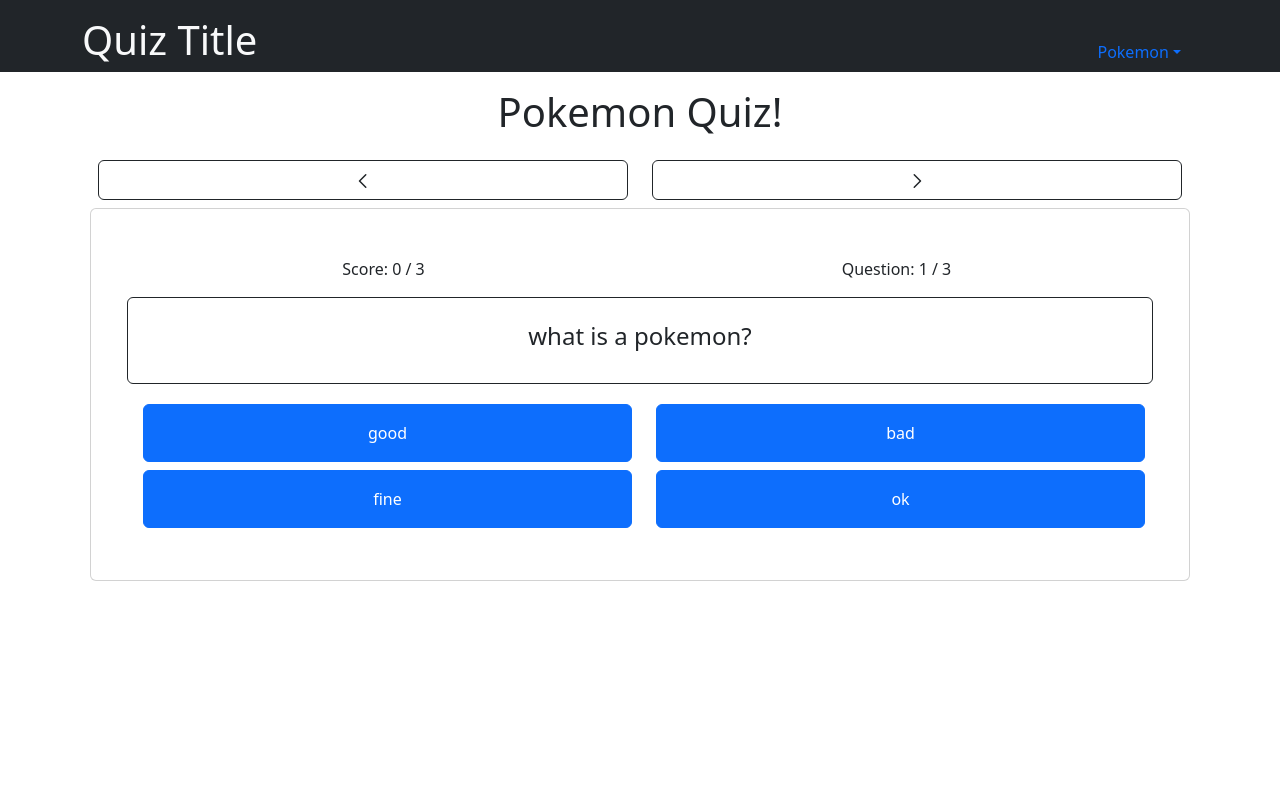
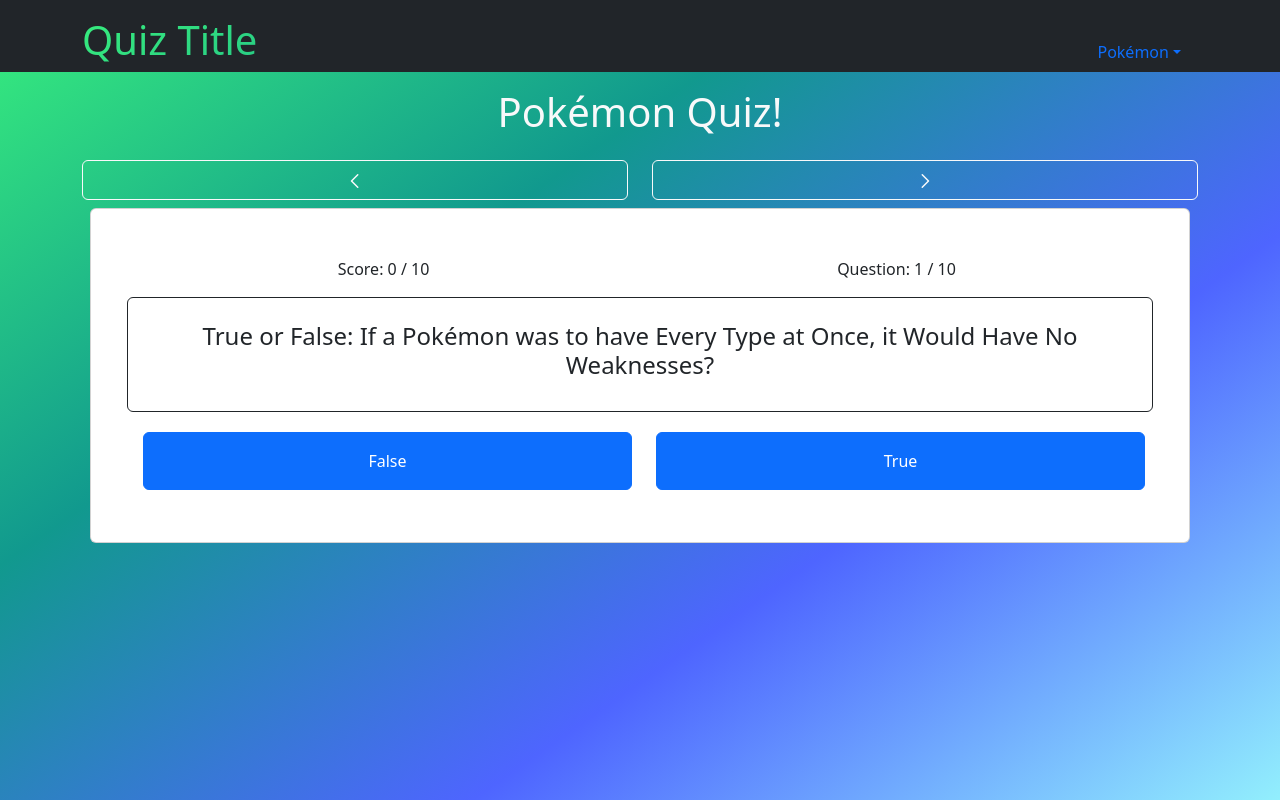
Before and after one commit to barrales-d/Quizlite, a plain HTML site: page index.html in a window 1280 px wide. Drawn offline with nearby package versions, Linux system fonts and the light colour scheme.

Commit message:
pokemon questions + more styling

```diff
--- a/index.css
+++ b/index.css
@@ -1,3 +1,8 @@
+body {
+    height: 100vh;
+    background: linear-gradient(145deg, #38EF7D, #11998E, #4E65FF, #92EFFD) no-repeat;
+}
+
 /* used to give the  `<`, `>` icons the bootstrap colors  */
 svg {
     color: inherit;
@@ -12,6 +17,11 @@
     cursor: pointer;
 }
 
+.multi-color {
+    background: linear-gradient(150deg, #38EF7D, #11998E) no-repeat;
+    background-clip: text;
+    color: transparent;
+}
 @media only screen and (max-width: 40em) {
 
     /* on small screen, it seperates the tabs from the title */
--- a/index.html
+++ b/index.html
@@ -5,8 +5,8 @@
     <meta charset="UTF-8">
     <meta name="viewport" content="width=device-width, initial-scale=1.0">
     <title>Quiz Website</title>
+    <link href="https://cdn.jsdelivr.net/npm/bootstrap@5.3.3/dist/css/bootstrap.min.css" rel="stylesheet">
     <link rel="stylesheet" href="index.css">
-    <link href="https://cdn.jsdelivr.net/npm/bootstrap@5.3.3/dist/css/bootstrap.min.css" rel="stylesheet">
 </head>
 
 <body>
@@ -14,7 +14,7 @@
     <header class="bg-dark text-light">
         <div class="container">
             <div class="row pt-3">
-                <div class="col-6">
+                <div class="col-6 multi-color">
                     <h1>Quiz Title</h1>
                 </div>
                 <div class="col-6 flush-nav">
@@ -23,7 +23,7 @@
                             <a class="nav-link dropdown-toggle text-capitalize" data-bs-toggle="dropdown" href="#"
                                 role="button" aria-expanded="false" id="tabTitle"></a>
                             <ul class="dropdown-menu" id="navigationTabs">
-                                <li><a class="dropdown-item" href="#">Pokemon</a></li>
+                                <li><a class="dropdown-item" href="#">Pok&eacute;mon</a></li>
                                 <li><a class="dropdown-item" href="#">Anime</a></li>
                                 <li><a class="dropdown-item" href="#">Something else here</a></li>
                             </ul>
@@ -36,10 +36,10 @@
     </header>
 
     <div class="tab-content container text-center">
-        <h1 class="text-capitalize py-3" id="quizTitle">quiz!</h1>
-        <div class="row m-1">
+        <h1 class="text-capitalize py-3 text-light" id="quizTitle">quiz!</h1>
+        <div class="row">
             <div class="col-6">
-                <button class="btn btn-outline-dark w-100" type="button" id="previousBtn">
+                <button class="btn btn-outline-light w-100" type="button" id="previousBtn">
                     <svg xmlns="http://www.w3.org/2000/svg" viewBox="0 0 24 24" width="24" height="24">
                         <path fill="currentColor"
                             d="M15.28 5.22a.75.75 0 0 1 0 1.06L9.56 12l5.72 5.72a.749.749 0 0 1-.326 1.275.749.749 0 0 1-.734-.215l-6.25-6.25a.75.75 0 0 1 0-1.06l6.25-6.25a.75.75 0 0 1 1.06 0Z">
@@ -49,7 +49,7 @@
                 </button>
             </div>
             <div class="col-6">
-                <button class="btn btn-outline-dark w-100" type="button" id="nextBtn">
+                <button class="btn btn-outline-light w-100" type="button" id="nextBtn">
                     <svg xmlns="http://www.w3.org/2000/svg" viewBox="0 0 24 24" width="24" height="24">
                         <path fill="currentColor"
                             d="M8.72 18.78a.75.75 0 0 1 0-1.06L14.44 12 8.72 6.28a.751.751 0 0 1 .018-1.042.751.751 0 0 1 1.042-.018l6.25 6.25a.75.75 0 0 1 0 1.06l-6.25 6.25a.75.75 0 0 1-1.06 0Z">
--- a/js/modal.js
+++ b/js/modal.js
@@ -36,6 +36,6 @@
 
     $('#quizCompleted').on('hide.bs.modal', function (e) {
         document.querySelector("#resetContainer")
-            .innerHTML = `<button type="button" class="btn btn-outline-dark w-100" data-click="resetQuiz">Reset</button>`;
+            .innerHTML = `<button type="button" class="btn btn-outline-light mb-2 w-100" data-click="resetQuiz">Reset</button>`;
     });
 });
--- a/js/quiz.js
+++ b/js/quiz.js
@@ -23,6 +23,17 @@
     fadeInOutAnimation(feedbackContainer);
 }
 
+// copied from: https://stackoverflow.com/questions/2450954/how-to-randomize-shuffle-a-javascript-array
+/* Randomize array in-place using Durstenfeld shuffle algorithm */
+function shuffleArray(array) {
+    for (var i = array.length - 1; i > 0; i--) {
+        var j = Math.floor(Math.random() * (i + 1));
+        var temp = array[i];
+        array[i] = array[j];
+        array[j] = temp;
+    }
+}
+
 class Quiz {
     // questions should be an array of objects
     // each object should be a question object in this format:
@@ -42,6 +53,8 @@
         this.questions.forEach((question) => {
             question.answerChoice = undefined;
         })
+
+        shuffleArray(this.questions);
 
         this.score = 0;
         this.currentQuestion = 0;
@@ -105,6 +118,7 @@
         let answersHTML = "<div class='row'>";
 
         let answers = this.questions[this.currentQuestion].possibleAnswers;
+        let answersArray = [];
         answers.forEach((answer, index) => {
             let color = "primary";
             let disabled = false;
@@ -119,15 +133,20 @@
                 disabled = true;
             }
 
-            answersHTML +=
+            answersArray.push(
                 `<div class="col-6">
-                <button class="btn btn-${(userChoice == index) ? color : "primary"} m-1 px-4 py-3 w-100"
+                    <button class="btn btn-${(userChoice == index) ? color : "primary"} m-1 px-4 py-3 w-100"
                     type="button" data-choice="${index}" ${(disabled) ? "disabled" : ""}>
                     ${answer}
-                </button>
-            </div>`;
+                    </button>
+                </div>`
+            );
+        });
 
-        });
+        shuffleArray(answersArray);
+
+        answersHTML += answersArray.join("");
+
         answersHTML += "</div>";
 
         document.querySelector("#answerDisplay").innerHTML = answersHTML;
--- a/js/quiz_questions.js
+++ b/js/quiz_questions.js
@@ -1,18 +1,53 @@
 const POKEMON_QUESTIONS = [
     {
-        "question": "what is a pokemon?",
-        "possibleAnswers": ["good", "bad", "fine", "ok"],
+        "question": "What is the starting town named in Gen 1?",
+        "possibleAnswers": ["Pallet Town", "New Bark Town", "Postwick", "Littleroot Town"],
         "correctAnswer": 0,
     },
     {
-        "question": "What are you doing?",
-        "possibleAnswers": ["nothing", "coding", "playing games"],
+        "question": "True or False: There are 18 Pokémon types in total?",
+        "possibleAnswers": ["True", "False"],
+        "correctAnswer": 0,
+    },
+    {
+        "question": "How many evolutions does Eevee have?",
+        "possibleAnswers": ["6", "8", "9", "1"],
         "correctAnswer": 1,
     },
     {
-        "question": "Is Water Wet?",
+        "question": "What are the three types of starter Pokémon?",
+        "possibleAnswers": ["Ghost, Grass, Water", "Water, Electric, Fire", "Fighting, Dark, Normal", "Grass, Fire, Water"],
+        "correctAnswer": 3,
+    },
+    {
+        "question": "Who was the first Pokémon ever designed?",
+        "possibleAnswers": ["Mew", "Rhydon", "Mewtwo", "Pikachu"],
+        "correctAnswer": 1,
+    },
+    {
+        "question": "True or False: If a Pokémon was to have Every Type at Once, it Would Have No Weaknesses?",
         "possibleAnswers": ["True", "False"],
         "correctAnswer": 1,
+    },
+    {
+        "question": "How does Pikachu evolve into Raichu?",
+        "possibleAnswers": ["Level up", "Firestone", "Thunderstone", "Rare Candy"],
+        "correctAnswer": 2,
+    },
+    {
+        "question": "Which pokemon is a Mythical?",
+        "possibleAnswers": ["Caterpie", "Pikachu", "Swampert", "Celebi"],
+        "correctAnswer": 3,
+    },
+    {
+        "question": "True or False: There is exists a Pokémon with 3 types?",
+        "possibleAnswers": ["True", "False"],
+        "correctAnswer": 1,
+    },
+    {
+        "question": "Squirtle is the best Pokémon?(it is)",
+        "possibleAnswers": ["True", "False"],
+        "correctAnswer": 0,
     }
 ];
 
@@ -54,7 +89,7 @@
 
 
 function getQuestions(tab) {
-    if (tab == "POKEMON") {
+    if (tab == "POKÉMON") {
         return POKEMON_QUESTIONS;
     } else if (tab == "ANIME") {
         return ANIME_QUESTIONS;
```
